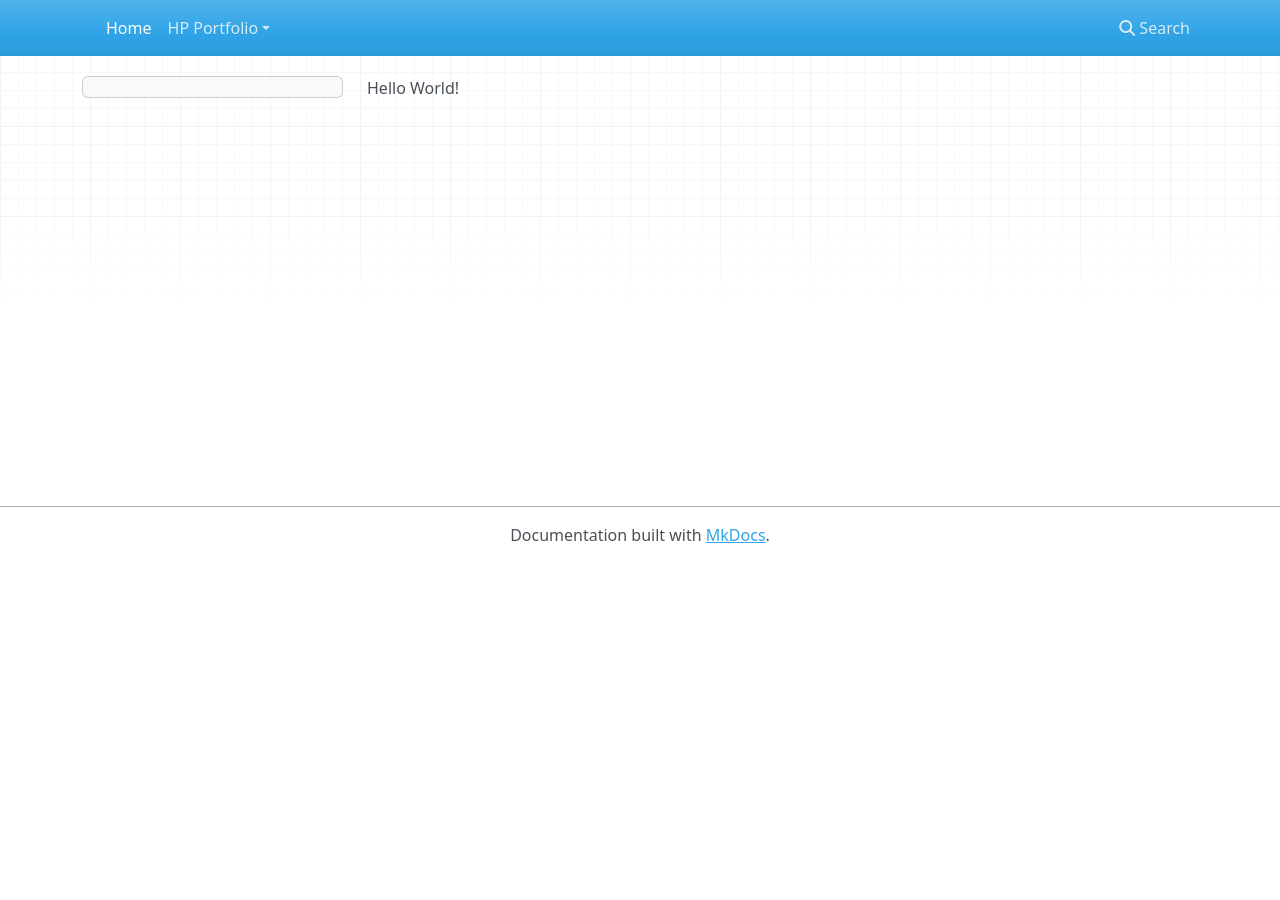
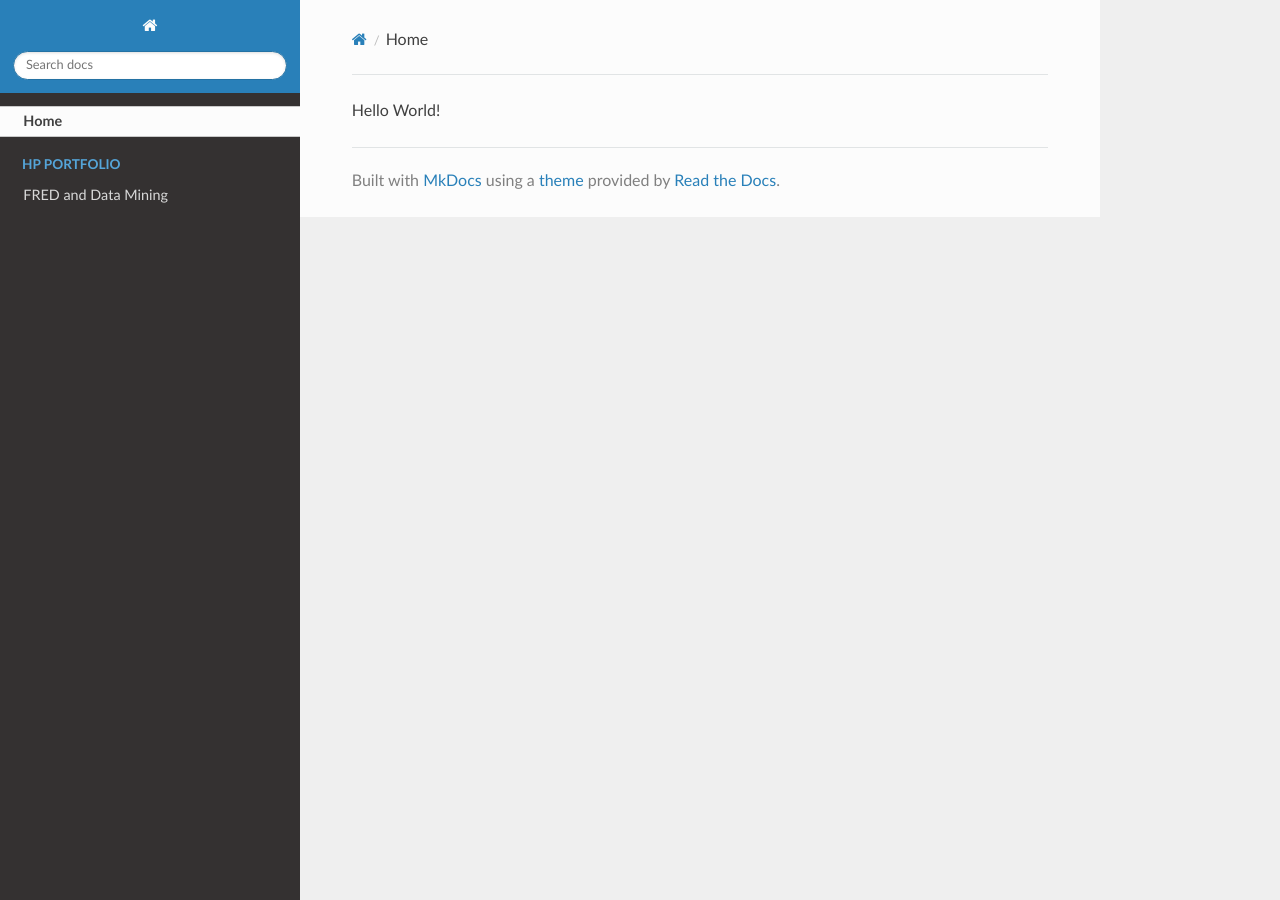
Before and after one commit to mark-middendorf/mark-middendorf.github.io, an MkDocs documentation site: the page built from docs/index.md, in a window 1280 px wide. Built offline with MkDocs 1.6.1, drawn with Linux system fonts in a browser that asks for light colours; nearby versions of some CDN libraries.

Commit message:
more dev 11-21-2023

```diff
--- a/mkdocs.yml
+++ b/mkdocs.yml
@@ -1,3 +1,6 @@
+theme:
+  name: readthedocs
+
 nav:
   - Home: 'index.md'
   - 'HP Portfolio':
```
